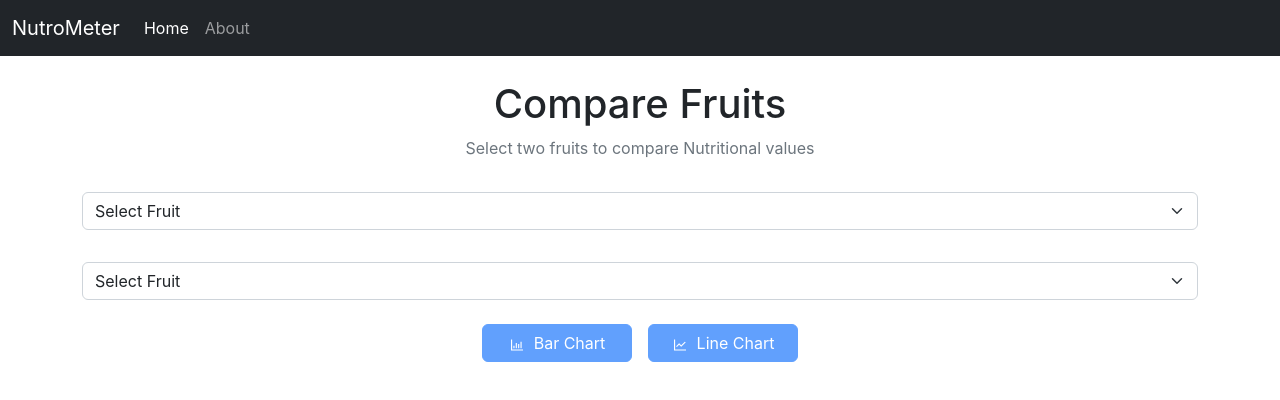
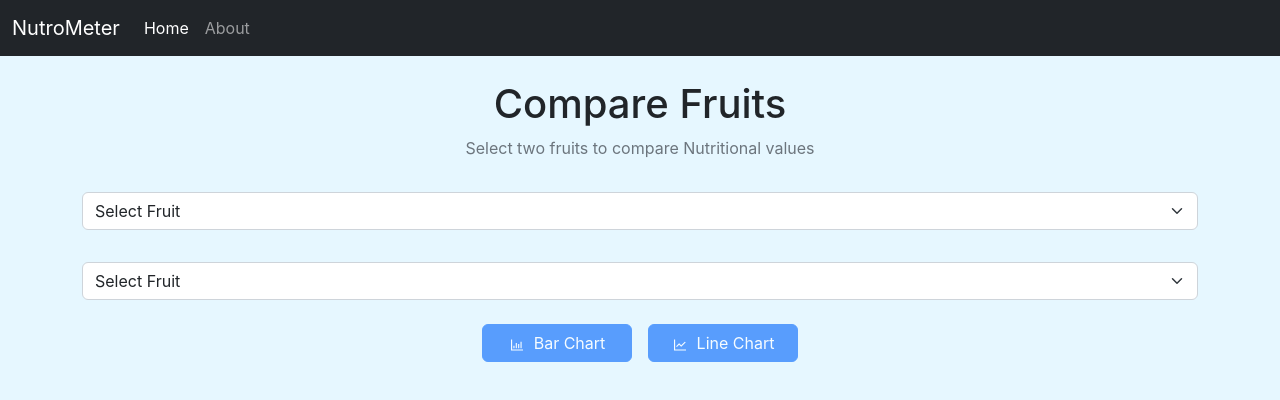
Before and after one commit to imhardikdesai/Nutritions-Meter, a React (Create React App) app: page / in a window 1280 px wide. Shown: the top 400 px of the page. Built offline with nearby package versions, Linux system fonts and the light colour scheme.

Commit message:
Change background color

```diff
--- a/src/Components/Home.css
+++ b/src/Components/Home.css
@@ -10,6 +10,8 @@
     justify-content: center;
     flex-direction: column;
     align-items: center;
+ object-fit: cover;
+ object-position: center;
 }
 
 .vsText {
--- a/src/index.css
+++ b/src/index.css
@@ -5,6 +5,7 @@ body {
     sans-serif;
   -webkit-font-smoothing: antialiased;
   -moz-osx-font-smoothing: grayscale;
+  background-color: #E6F7FF;
 }
 
 code {
```
